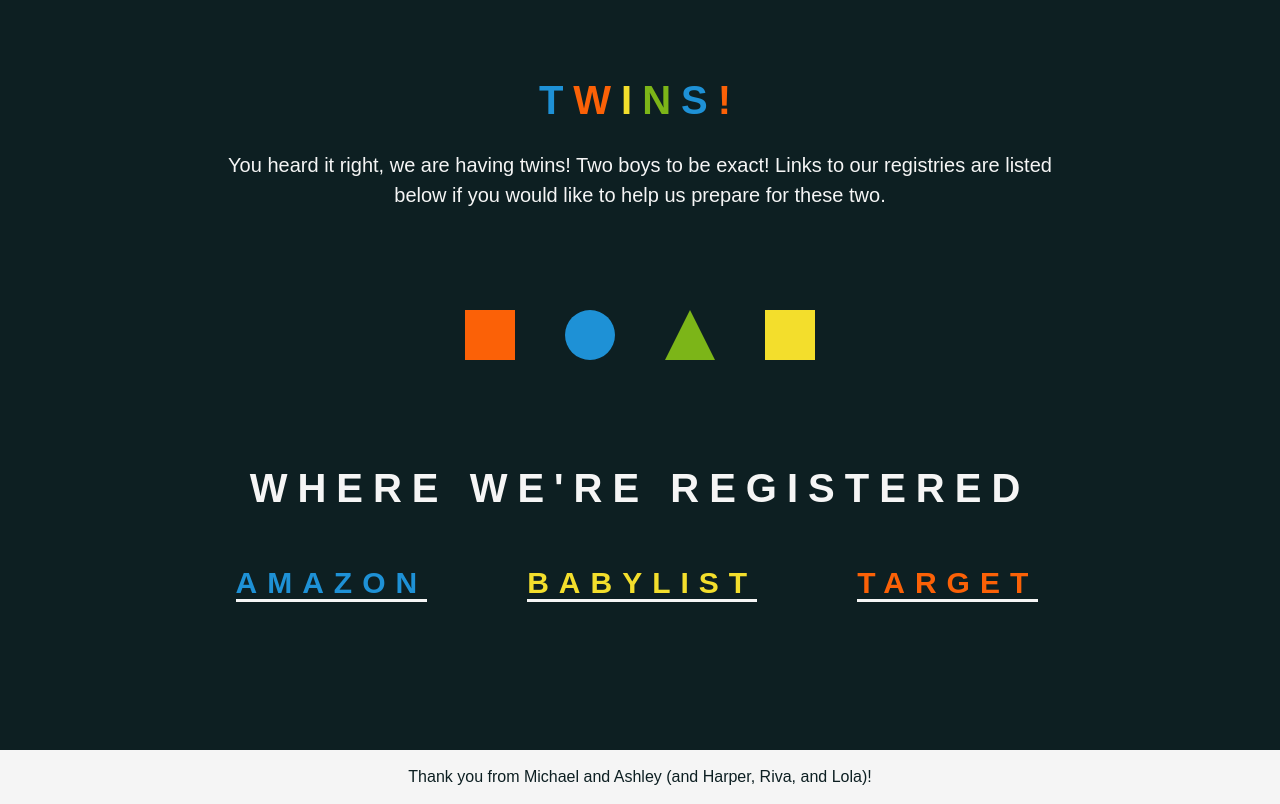
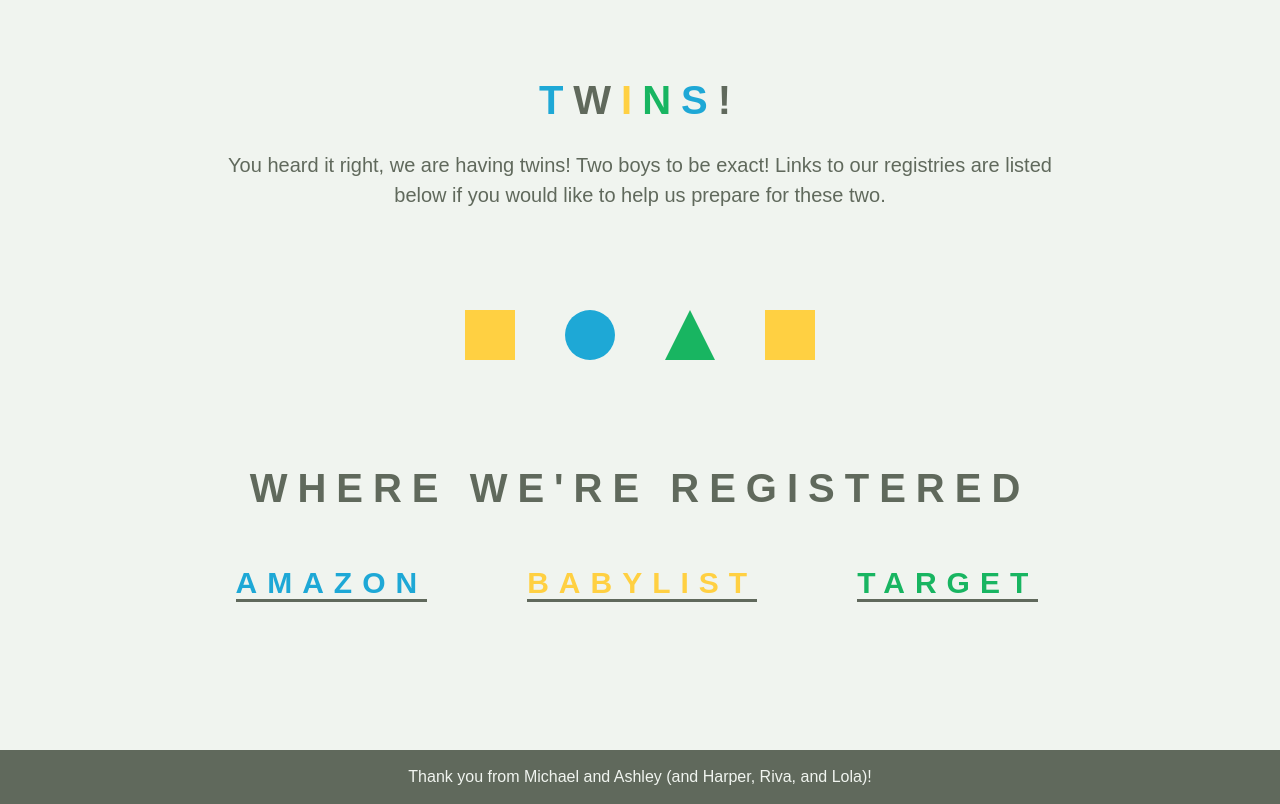
Before and after one commit to mmcdermott18/twins, a website built with Parcel: page index.html in a window 1280 px wide. Built offline with nearby package versions, Linux system fonts and the light colour scheme; a web font is replaced by a local one.

Commit message:
color updates

```diff
--- a/css/main.css
+++ b/css/main.css
@@ -84,20 +84,20 @@
   box-sizing: border-box;
 }
 html {
-  background-color: #0D1F22;
+  background-color: #F0F4EF;
   font-size: 16px;
 }
 .red {
-  color: #FB6107;
+  color: #60695C;
 }
 .yellow {
-  color: #F3DE2C;
+  color: #FFD042;
 }
 .green {
-  color: #7CB518;
+  color: #18B561;
 }
 .blue {
-  color: #1E91D6;
+  color: #1EA8D6;
 }
 main {
   text-align: center;
@@ -110,7 +110,7 @@
   width: 100vw;
   text-align: center;
   padding: 15px;
-  background-color: whitesmoke;
+  background-color: #60695C;
 }
 h1 {
   font-size: 3.5rem;
@@ -130,7 +130,7 @@
   text-transform: uppercase;
   margin-bottom: 0;
   letter-spacing: 10px;
-  color: whitesmoke;
+  color: #60695C;
   margin-bottom: 50px;
 }
 p {
@@ -139,12 +139,12 @@
   font-style: normal;
   font-size: 1rem;
   line-height: 1.5;
-  color: whitesmoke;
+  color: #60695C;
 }
 footer p {
   font-size: .8rem;
   margin: 0;
-  color: #0D1F22;
+  color: #F0F4EF;
 }
 ul {
   padding: 0;
@@ -163,17 +163,17 @@
 }
 a, a:visited, a:active {
   text-decoration: none;
-  border-bottom: solid 3px whitesmoke;
+  border-bottom: solid 3px #60695C;
   transition: border-bottom 1s ease;
 }
 a.blue:hover {
- border-bottom: solid 3px #1E91D6;
+ border-bottom: solid 3px #1EA8D6;
 }
 a.yellow:hover {
- border-bottom: solid 3px #F3DE2C;;
+ border-bottom: solid 3px #FFD042;;
 }
-a.red:hover {
- border-bottom: solid 3px #FB6107;
+a.green:hover {
+ border-bottom: solid 3px #18B561;
 }
 .fun {
   width: 210px;
@@ -184,7 +184,7 @@
   width: 30px;
   height: 30px;
   margin: 0 15px 0 0;
-  background-color: #FB6107;
+  background-color: #FFD042;
   float: left;
 }
 .two {
@@ -192,7 +192,7 @@
   height: 30px;
   margin: 0 15px;
   border-radius: 100%;
-  background-color: #1E91D6;
+  background-color: #1EA8D6;
   float: left;
 }
 .three {
@@ -201,14 +201,14 @@
   margin: 0 15px;
   border-left: 15px solid transparent;
   border-right: 15px solid transparent;
-  border-bottom: 30px solid #7CB518;
+  border-bottom: 30px solid #18B561;
   float: left;
 }
 .four {
   width: 30px;
   height: 30px;
   margin: 0 0 0 15px;
-  background-color: #F3DE2C;
+  background-color: #FFD042;
   float: left;
 }
 
@@ -358,7 +358,7 @@
     margin: 0 25px;
     border-left: 25px solid transparent;
     border-right: 25px solid transparent;
-    border-bottom: 50px solid #7CB518;
+    border-bottom: 50px solid #18B561;
   }
   .four {
     width: 50px;
--- a/index.html
+++ b/index.html
@@ -39,7 +39,7 @@
       <ul>
         <li><a class="blue" href="https://www.amazon.com/baby-reg/michael-mcdermott-may-2023-alexandria/HTVR22RF1CNN?ref_=cm_sw_r_cp_ud_dp_W7Z3TGSEZ6H87N5AAJ84">Amazon</a></li>
         <li><a class="yellow" href="https://www.babylist.com/twins-michael-ashley">Babylist</a></li>
-        <li><a class="red" href="https://www.target.com/gift-registry/gift/mcdermott-graham-twins">Target</a></li>
+        <li><a class="green" href="https://www.target.com/gift-registry/gift/mcdermott-graham-twins">Target</a></li>
       </ul>
     </div>
   </main>
```
Also changed, not shown: tile-wide.png (deleted), tile.png (deleted).
